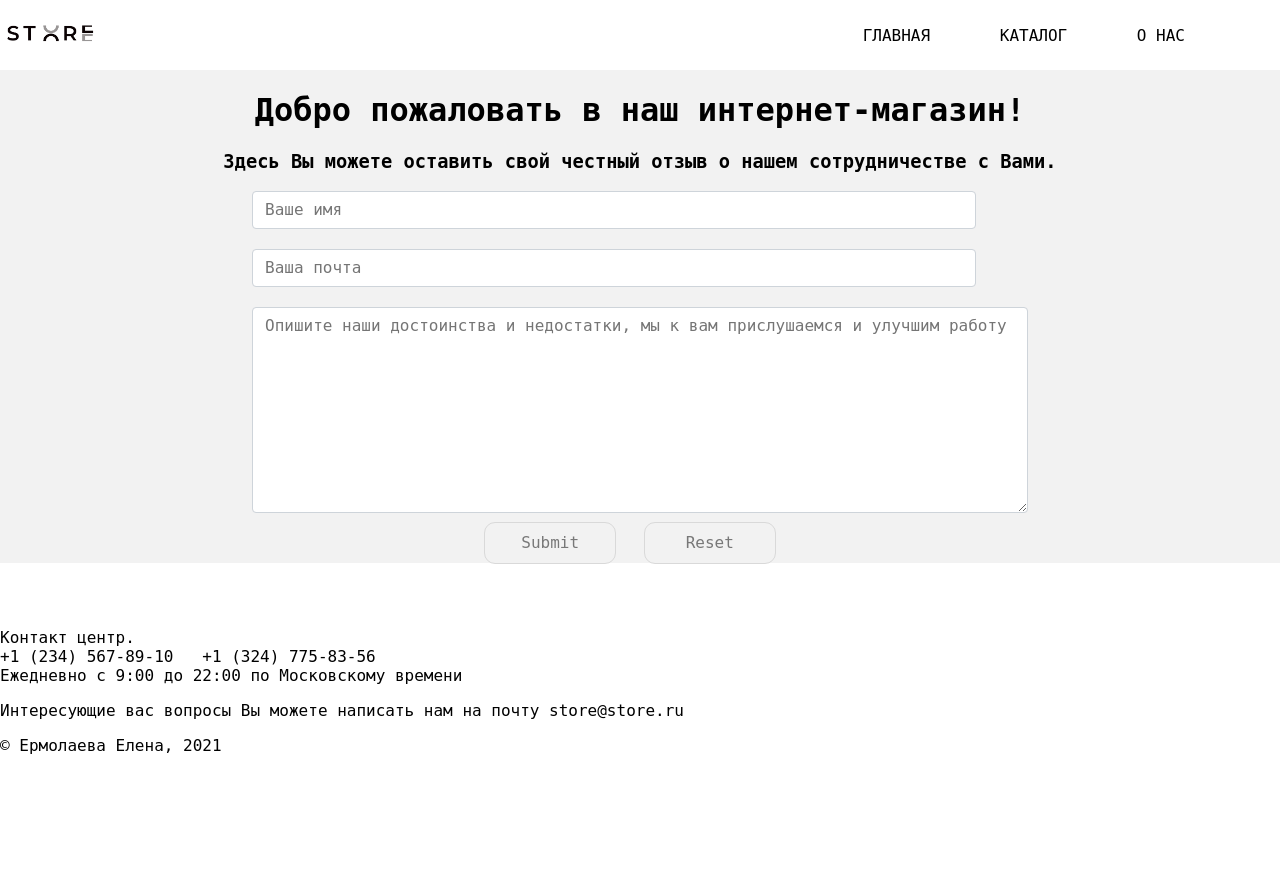
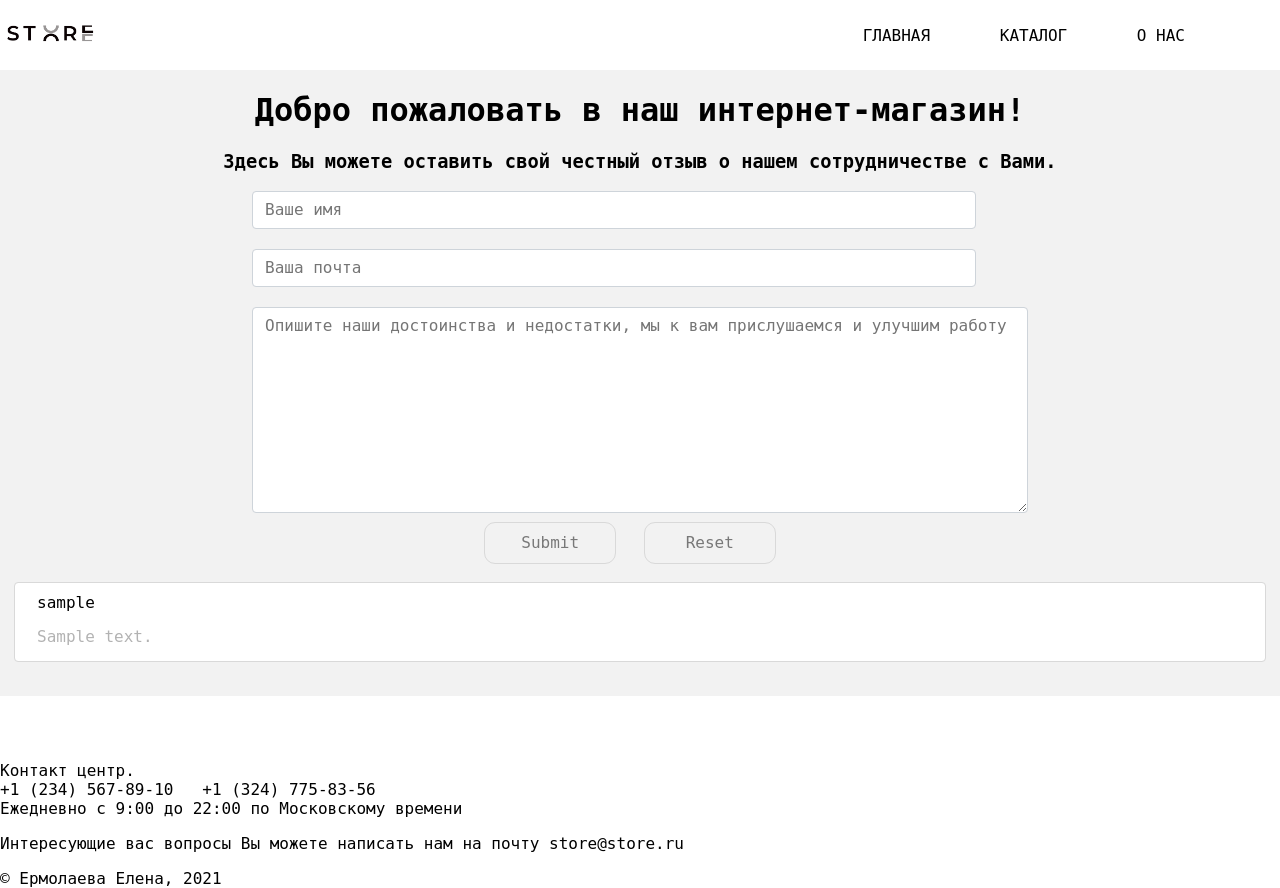
Before and after one commit to Eraaalex/TestRepo, a Flask app: template FLASK/templates/About.html in a window 1280 px wide. Before the commit the page ends 754 px from the top, so only its background shows below. Run offline with Flask 2, Linux system fonts and the light colour scheme; the template is opened without the code that fills it: most values are stand-ins (such as "Sample title", 1, 10 or a date in 2020); some libraries are stand-ins or nearby versions.

Commit message:
added_feedbacks

```diff
--- a/Catalog.html
+++ b/Catalog.html
@@ -22,11 +22,8 @@
             src="https://cdn.lordicon.com/slkvcfos.json"
             trigger="loop-on-hover"
             colors="primary:#545454,secondary:#242424"
-
         </lord-icon> </a>
       </nav>
-
-
       </div>
     </header>
 
@@ -58,7 +55,6 @@
 </div>
            <button class="button butInvisible">BUY</button>
          </div>
-
         </div>
 
         <div class="products-Cat">
--- a/FLASK/flaskk.py
+++ b/FLASK/flaskk.py
@@ -1,5 +1,6 @@
 from flask import Flask, render_template, escape, abort, request
 from ORM.models import *
+from ORM.service import addFeedback
 
 app = Flask(__name__)
 # it's bin
@@ -10,16 +11,23 @@ link_img=['CP Company.jpg','LouviusVuitton.jpg','Lv.jpg','PaulSmith.jpg','Rizzol
 products=[]
 for i in range(len(descr)):
     products.append(Product(name=name_pr[i], description=descr[i], img=link_img[i]))
-
+feedbacks=[]
 products_three=products[:3]
 # print(products[0].description)
 @app.route('/')
 def homepage():
     return render_template('HomePage.html', items = products_three)
 
-@app.route('/About')
+@app.route('/About', methods=['GET', 'POST'])
 def about():
-    return render_template('About.html')
+    if request.method=='POST':
+        login = request.form.get('login')
+        text =request.form.get('review')
+        if login !='' and text!='':
+            # fb = addFeedback(login,text)
+            feedbacks.append(Feedback(login=login,text=text))
+
+    return render_template('About.html', feedbacks=feedbacks)
 #
 @app.route('/Catalog')
 def catalog():
--- a/FLASK/static/style.css
+++ b/FLASK/static/style.css
@@ -455,7 +455,34 @@ text-align: center;
     height: 15px;
     }
   }
+  .feedbacks{
+  /*outline: 1px solid #d9d9d9;*/
+  margin: 5px;
+  margin-top: 20px;
+  padding-bottom: 20px;
+  }
+  .feedback_one{
+  text-align: left;
+  padding-left: 2px;
+  outline: 1px solid #d9d9d9;
+  margin-bottom: 10px;
+  margin-top: 10px;
+  background-color: white;
+  border-radius: 3px;
+  }
 
+  .fb_login{
+    padding: 10px 0 0 20px;
+    margin-bottom: 15px;
+
+  }
+.fb_text{
+  padding-left: 20px;
+  padding-bottom: 15px;
+
+  color: rgba(0,0,0,.3);
+
+}
 @media only screen and (min-width: 461px) and (max-width: 800px) {
 
   .all-products{
--- a/FLASK/templates/About.html
+++ b/FLASK/templates/About.html
@@ -1,4 +1,6 @@
 {% extends "Header-Footer.html" %}
+{% block title %} About us {% endblock %}
+
     {% block content %}
       <div class="About">
         <h1>Добро пожаловать в наш интернет-магазин!</h1>
@@ -11,7 +13,7 @@
        <!-- <h3>Напишите нам</h3> -->
        <input type="text" name="name" placeholder="Ваше имя" class="input"> <br>
        <br>
-       <input type="email" name="email" placeholder="Ваша почта"  class="input" required><br>
+       <input type="email" name="login" placeholder="Ваша почта"  class="input" required><br>
        <br>
        <textarea name="review" id="" cols="50" rows="8" placeholder="Опишите наши достоинства и недостатки, мы к вам прислушаемся и улучшим работу"  class="input textarea"></textarea>
        <br>
@@ -21,5 +23,16 @@
 
       </form>
     </div>
+    <div class="feedbacks">
+        {% for el in feedbacks %}
+        <div class="feedback_one">
+            <div class="fb_login">{{el.login}}</div>
+            <div class="fb_text">{{el.text}}</div>
+
+        </div>
+        {% endfor %}
+
+    </div>
+
   </div>
   {% endblock %}
--- a/FLASK/templates/Catalog.html
+++ b/FLASK/templates/Catalog.html
@@ -1,4 +1,5 @@
 {% extends "Header-Footer.html" %}
+{% block title %} Catalog {% endblock %}
     {% block content %}
 
       <div class="all-products">
--- a/FLASK/templates/Header-Footer.html
+++ b/FLASK/templates/Header-Footer.html
@@ -2,7 +2,7 @@
 <html lang="en">
 <head>
     <meta charset="UTF-8">
-    <title>Title</title>
+    <title>{% block title %} {% endblock %}</title>
     <link rel="stylesheet" href="{{ url_for('static', filename='/style.css') }}">
     <meta charset="UTF-8">
     </head>
--- a/FLASK/templates/HomePage.html
+++ b/FLASK/templates/HomePage.html
@@ -1,4 +1,5 @@
 {% extends "Header-Footer.html" %}
+{% block title %} Main {% endblock %}
 {% block content %}
 
 <div class="HomeContainer">
--- a/FLASK/templates/Product.html
+++ b/FLASK/templates/Product.html
@@ -1,4 +1,5 @@
 {% extends "Header-Footer.html" %}
+{% block title %} {{item.name}} {% endblock %}
 {% block content %}
        <div class="products">
       <div class="picture_on_page">  <img src="{{ url_for('static',filename='/img/' +item.img) }}" class="book_pr"></div>
--- a/HomePage.html
+++ b/HomePage.html
@@ -71,11 +71,8 @@
       <div class="sections">
         <a href="#"> <img src="img/ImgForHP/ChristmasArtIGSquare-2.jpg" class="section-HP"> </a>
         <a class="but-link" href="#">SPECIAL OFFER</a>
-
       </div>
-
     </div>
-
   <div class="opinion-HP">
     <h2>Спасибо, что посетили нас</h2>
     <p> Нажав на "Каталог" вы можете ознакомиться с ассортиментом, также можете посетить вкладку с контактами "О нас",где можете оставить свой отзыв или узнать наше расположение. </p>
--- a/ORM/orm_test.py
+++ b/ORM/orm_test.py
@@ -50,3 +50,9 @@ class TestORM(unittest.TestCase):
         order = addOrderUser(us)
         ord_line=addOrderLine(order,pr)
         self.assertEqual(OrderHistory.query.one(),ord_line)
+
+    def test_addFeedback(self):
+        login='login.com'
+        text='i love this store'
+        fb=addFeedback(login,text)
+        self.assertEqual(Feedback.query.one(),fb)
--- a/ORM/service.py
+++ b/ORM/service.py
@@ -1,4 +1,4 @@
-from models import *
+from ORM.models import *
 
 def addCard(number='4732112818833292', valid_thru='09/1977', holder_name='Gavriil Troyepolsky', cvc=143):
     card=Card(number=number, valid_thru=valid_thru, holder_name=holder_name, cvc=cvc)
@@ -27,3 +27,7 @@ def addOrderLine(order_num:OrderUser,product:Product,amount=1):
     order_line=OrderHistory(order=order_num,product=product,amount=amount)
     db.session.add(order_line)
     return order_line
+def addFeedback(login,text= 'the best store in the world'):
+    fb=Feedback(login = login, text=text)
+    db.session.add(fb)
+    return fb
```
Also changed, not shown: ORM/basic_input.py (+15 -5 lines), ORM/models.py (+10 -3 lines), ORM/store_2.db.
